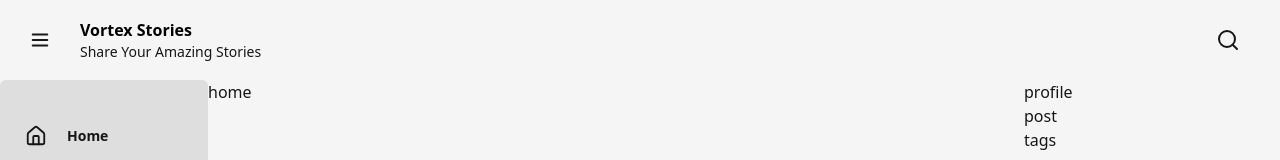
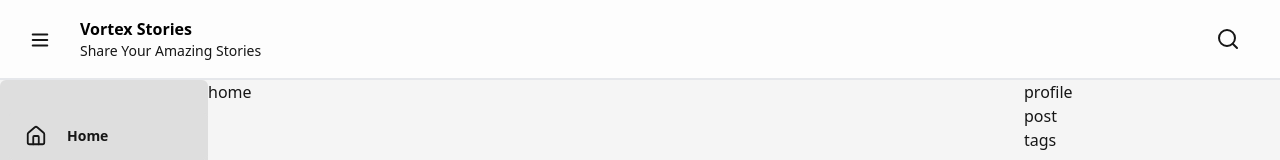
Before and after one commit to Rajneeshzytox/VortexStories, a React (Vite) app: page / in a window 1280 px wide. Shown: the top 160 px of the page. Built offline with nearby package versions, Linux system fonts and the light colour scheme.

Commit message:
seperator header added

```diff
--- a/src/components/sections/Header.jsx
+++ b/src/components/sections/Header.jsx
@@ -4,7 +4,7 @@ import InfoModal from "../ui/InfoModal";
 export default function Header() {
   return (
     <>
-      <header className="header min-h-20 h-fit flex justify-between items-center pl-20 py-4 gap-6 flex-wrap first-letter pr-10 min-w-52 sticky top-0 backdrop-blur-sm z-50">
+      <header className="header min-h-20 h-fit flex justify-between items-center pl-20 py-4 gap-6 flex-wrap first-letter pr-10 min-w-52 sticky top-0 backdrop-blur-sm z-50 bg-base-100 bg-opacity-80 border-b-2 border-base-150">
         {/* #### headee text start */}
         <div className="capitalize ">
           <h1 className="font-bold text-black">Vortex Stories</h1>
```
